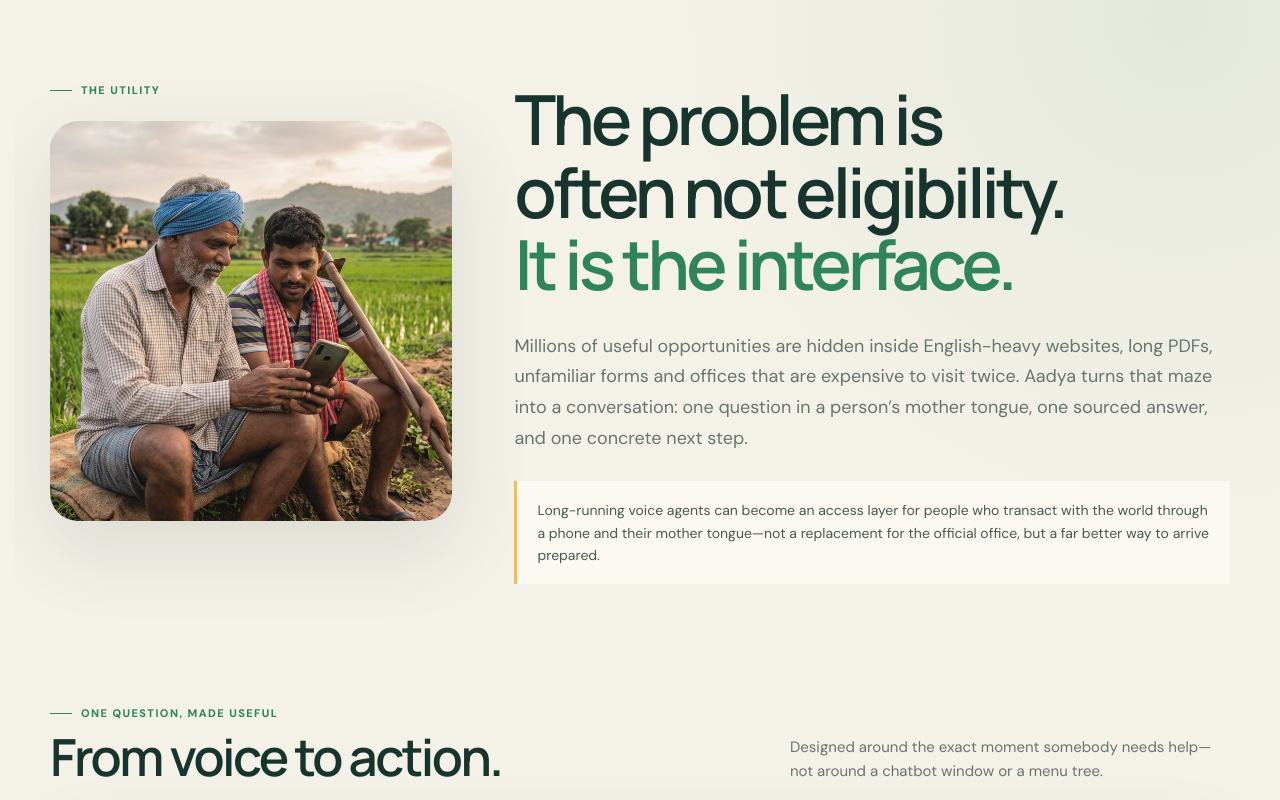
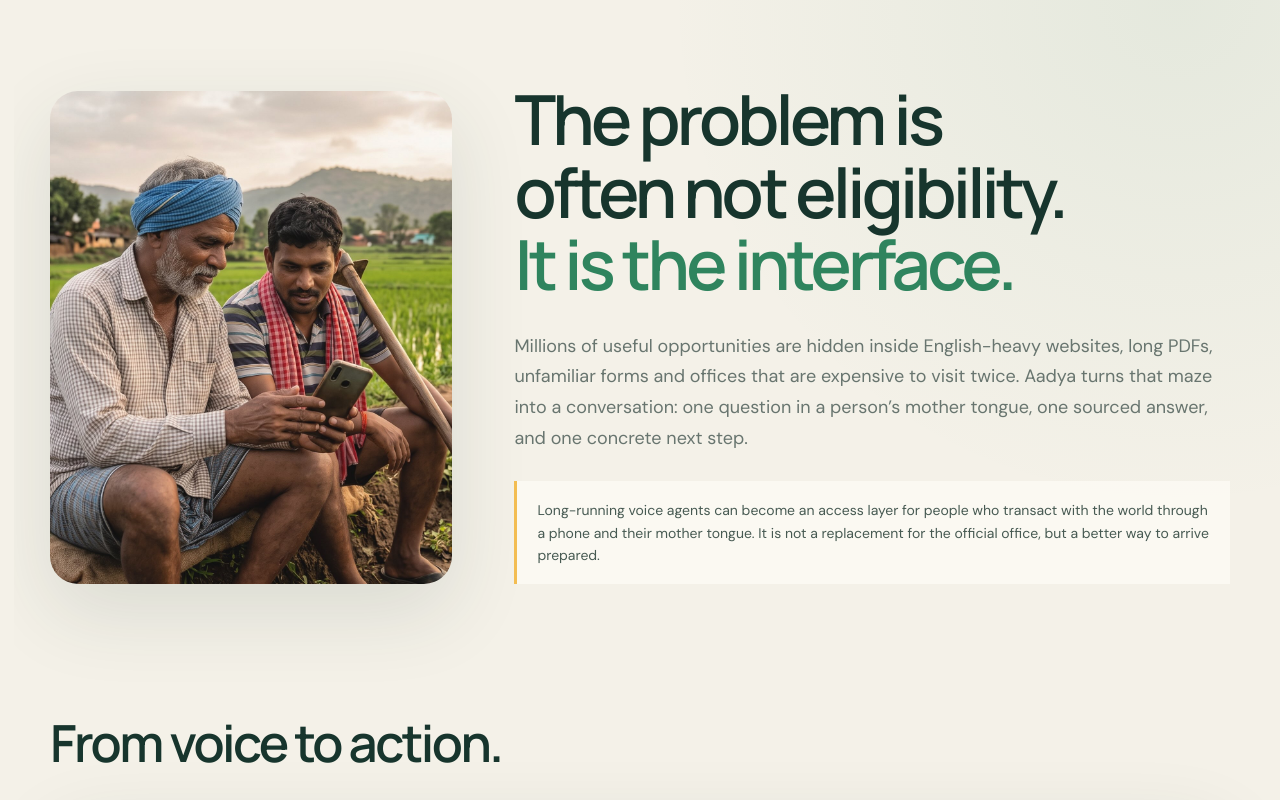
Before and after one commit to humansingh/aadya-voice, a website: page landing.html in a window 1280 px wide. Shown: the part 1000-1800 px from the top of the page. Drawn offline with Linux system fonts and the light colour scheme.

Commit message:
Landing: shorter title tag, thesis-image fills its column height
Title tag shortened. thesis-grid switches from align-items:start to
stretch and thesis-image goes from a fixed 400px height to height:100%,
so the photo fills the left column's full height instead of leaving
empty space below it when the right column's copy is taller.

```diff
--- a/landing.html
+++ b/landing.html
@@ -4,7 +4,7 @@
 <meta charset="UTF-8" />
 <meta name="viewport" content="width=device-width, initial-scale=1" />
 <meta name="theme-color" content="#123d31" />
-<title>Aadya — A public-service desk that speaks your language</title>
+<title>Aadya speaks your language</title>
 <meta name="description" content="Ask about government schemes, scholarships, pensions and jobs by voice—in the language you already speak." />
 <link rel="preconnect" href="https://fonts.googleapis.com">
 <link rel="preconnect" href="https://fonts.gstatic.com" crossorigin>
@@ -236,9 +236,9 @@
 
   /* Thesis */
   .thesis-section { padding: 120px 0 80px; }
-  .thesis-grid { display:grid;grid-template-columns:.72fr 1.28fr;gap:62px;align-items:start; }
+  .thesis-grid { display:grid;grid-template-columns:.72fr 1.28fr;gap:62px;align-items:stretch; }
   .thesis-visual { display:flex;flex-direction:column; }
-  .thesis-image { margin-top:24px;width:100%;height:400px;object-fit:cover;border-radius:var(--radius-lg);box-shadow:var(--shadow); }
+  .thesis-image { margin-top:8px;width:100%;height:100%;object-fit:cover;border-radius:var(--radius-lg);box-shadow:var(--shadow); }
   .section-kicker { font-size:11px;font-weight:800;letter-spacing:.13em;text-transform:uppercase;color:var(--leaf);display:flex;align-items:center;gap:9px; }
   .section-kicker::before{content:"";width:22px;height:1px;background:currentColor;}
   .thesis-copy h2 { margin:0;font-family:"Manrope",sans-serif;font-size:clamp(38px,5.4vw,72px);line-height:1.05;letter-spacing:-.055em;font-weight:600;text-wrap:balance; }
@@ -733,13 +733,13 @@
     <section class="thesis-section" id="why">
       <div class="wrap thesis-grid">
         <div class="thesis-visual reveal">
-          <div class="section-kicker">The utility</div>
+          <!-- <div class="section-kicker">The utility</div> -->
           <img class="thesis-image" src="./assets/landing_s2_cover.jpg" alt="Two farmers reviewing a phone together beside a rice field" />
         </div>
         <div class="thesis-copy reveal">
           <h2>The problem is often not eligibility. <em>It is the interface.</em></h2>
           <p>Millions of useful opportunities are hidden inside English-heavy websites, long PDFs, unfamiliar forms and offices that are expensive to visit twice. Aadya turns that maze into a conversation: one question in a person’s mother tongue, one sourced answer, and one concrete next step.</p>
-          <div class="thesis-note">Long-running voice agents can become an access layer for people who transact with the world through a phone and their mother tongue—not a replacement for the official office, but a far better way to arrive prepared.</div>
+          <div class="thesis-note">Long-running voice agents can become an access layer for people who transact with the world through a phone and their mother tongue. It is not a replacement for the official office, but a better way to arrive prepared.</div>
         </div>
       </div>
     </section>
@@ -748,10 +748,10 @@
       <div class="wrap">
         <div class="section-head reveal">
           <div>
-            <div class="section-kicker">One question, made useful</div>
+            <!-- <div class="section-kicker">One question, made useful</div> -->
             <h2>From voice to action.</h2>
           </div>
-          <p>Designed around the exact moment somebody needs help—not around a chatbot window or a menu tree.</p>
+          <!-- <p>Designed around the exact moment somebody needs help—not around a chatbot window or a menu tree.</p> -->
         </div>
         <div class="journey-stage reveal">
           <div class="journey-grid">
@@ -788,10 +788,10 @@
       <div class="wrap">
         <div class="section-head reveal">
           <div>
-            <div class="section-kicker">Built for real moments</div>
+            <!-- <div class="section-kicker">Built for real moments</div> -->
             <h2>Help that meets people where they are.</h2>
           </div>
-          <p>At a hospital desk, before a bus to the block office, or while helping an entire village from one phone.</p>
+          <!-- <p>At a hospital desk, before a bus to the block office, or while helping an entire village from one phone.</p> -->
         </div>
         <div class="moments-grid">
           <article class="story-card reveal">
@@ -841,7 +841,7 @@
     <section class="trust-section" id="trust">
       <div class="wrap trust-grid">
         <div class="trust-copy reveal">
-          <div class="section-kicker">Designed to be honest</div>
+          <!-- <div class="section-kicker">Designed to be honest</div> -->
           <h2>A calm voice should not sound more certain than the evidence.</h2>
           <p>Aadya separates what it found in the small prototype records from what is only general guidance. It does not declare someone eligible; it explains the published criteria and points to the source link.</p>
           <div class="trust-rule">
@@ -871,7 +871,7 @@
 
     <section class="wrap field-panel reveal">
       <div>
-        <div class="section-kicker">A force multiplier</div>
+        <!-- <div class="section-kicker">A force multiplier</div> -->
         <h2>One phone can become a village help desk.</h2>
         <p>Aadya is useful for the person asking—and for the person who helps fifty others ask. Bilingual labels, replayable answers, persistent history and shareable checklists keep the conversation usable across generations.</p>
       </div>
```
